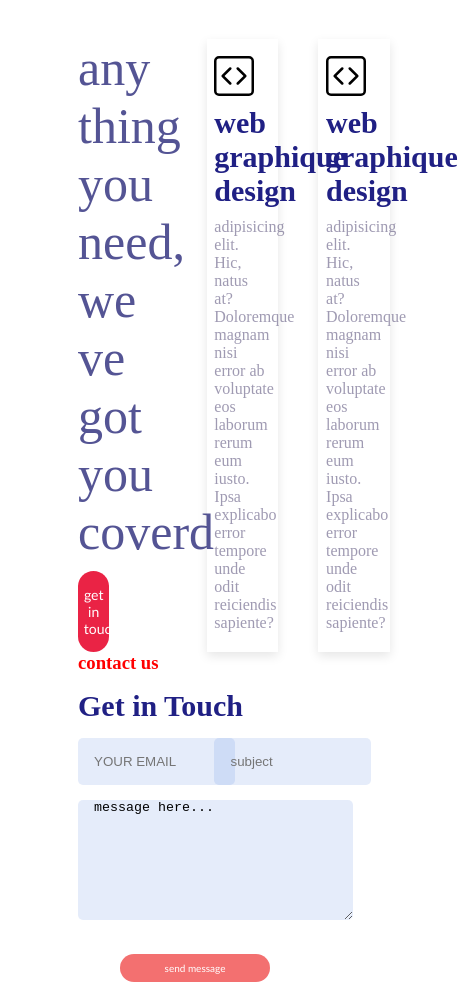
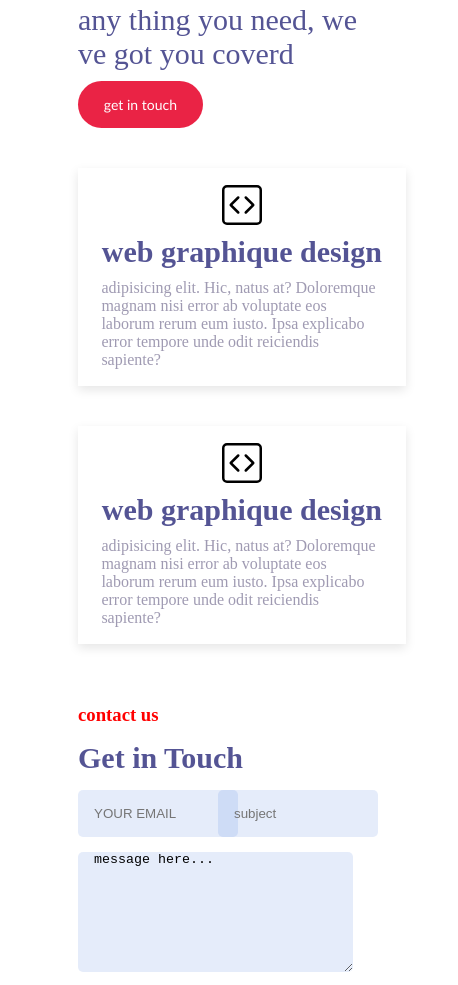
Before and after one commit to basma-elhamidi/PROJET-BASMA-AHLAM, a plain HTML site: page index.html in a window 390 px wide. Shown: the part 432-1417 px from the top of the page, 458 px wide, since content can reach past the window. Drawn offline with Linux system fonts and the light colour scheme.

Commit message:
last modi in resonsive

```diff
--- a/index.html
+++ b/index.html
@@ -85,11 +85,6 @@
     </div>
 
 
-<<<<<<< Updated upstream
-
-
-=======
->>>>>>> Stashed changes
 
     </div>
     <div class="thirdsection">
--- a/public/css/app.css
+++ b/public/css/app.css
@@ -132,6 +132,10 @@ h2 {
     gap: 40px;
 
 }
+.first_input{
+    display: flex;
+    gap: 10px;
+}
 
 #gettouch {
     border-radius: 25px;
@@ -157,6 +161,9 @@ label {
     nav{display: flex;
         flex-direction:column;
 
+    }
+    .text>p{
+        width: 100%;
     }
     /* respo mobile by ahlam */
     .parent1 {
@@ -190,7 +197,7 @@ width: 130px;
 
     .red {
         font-size: x-small;
-        padding: 8px;
+        padding: 10px;
     }
 
     .white {
@@ -243,6 +250,25 @@ width: 130px;
     .button{
         display: none;
     }
+    .thirdsection{
+        display: flex;
+        flex-direction: column;
+    }
+    .thirdsection>.text{
+      width: 100%;
+
+    }
+    .thirdsection>.text>p{
+        font-size: 30px;
+    }
+    .box{
+        width: 100%;
+        justify-content: center;
+        align-items: center;
+    }
+
+
+
 
 }
 
@@ -251,6 +277,7 @@ width: 130px;
     flex-direction: column;
     padding-left: 20vw;
     gap: 15px;
+   padding-top: 60px;
 
 }
 
@@ -265,7 +292,7 @@ h3 {
 }
 
 h2 {
-    color: #202084;
+
     font-size: 30px;
 
 }
@@ -273,11 +300,11 @@ h2 {
 .first_input {
     display: flex;
     gap: 3vw;
-    width: 100%;
+    width: 86%;
 }
 
 .contain {
-    width: 40%;
+    width: 50%;
 
 }
 
```
